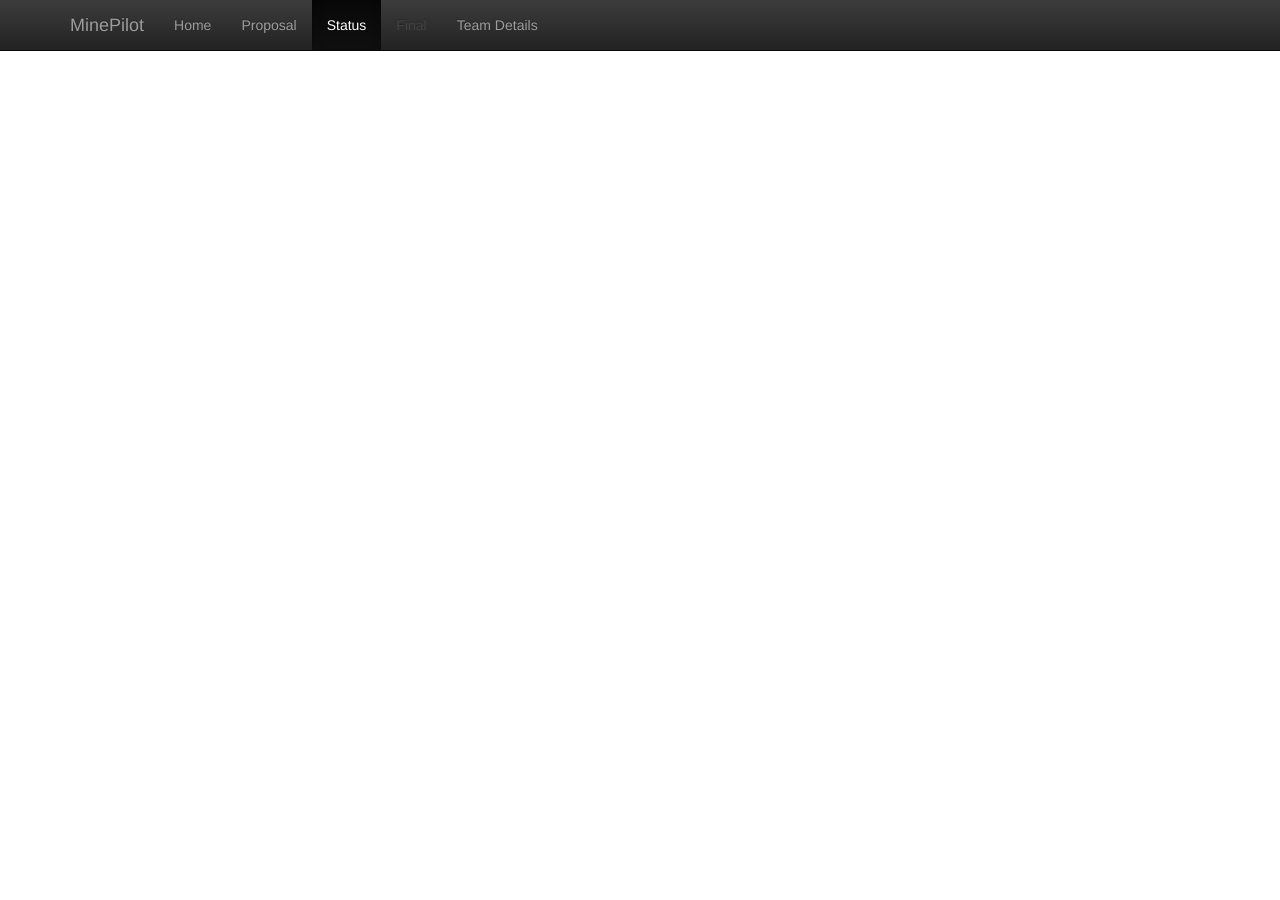
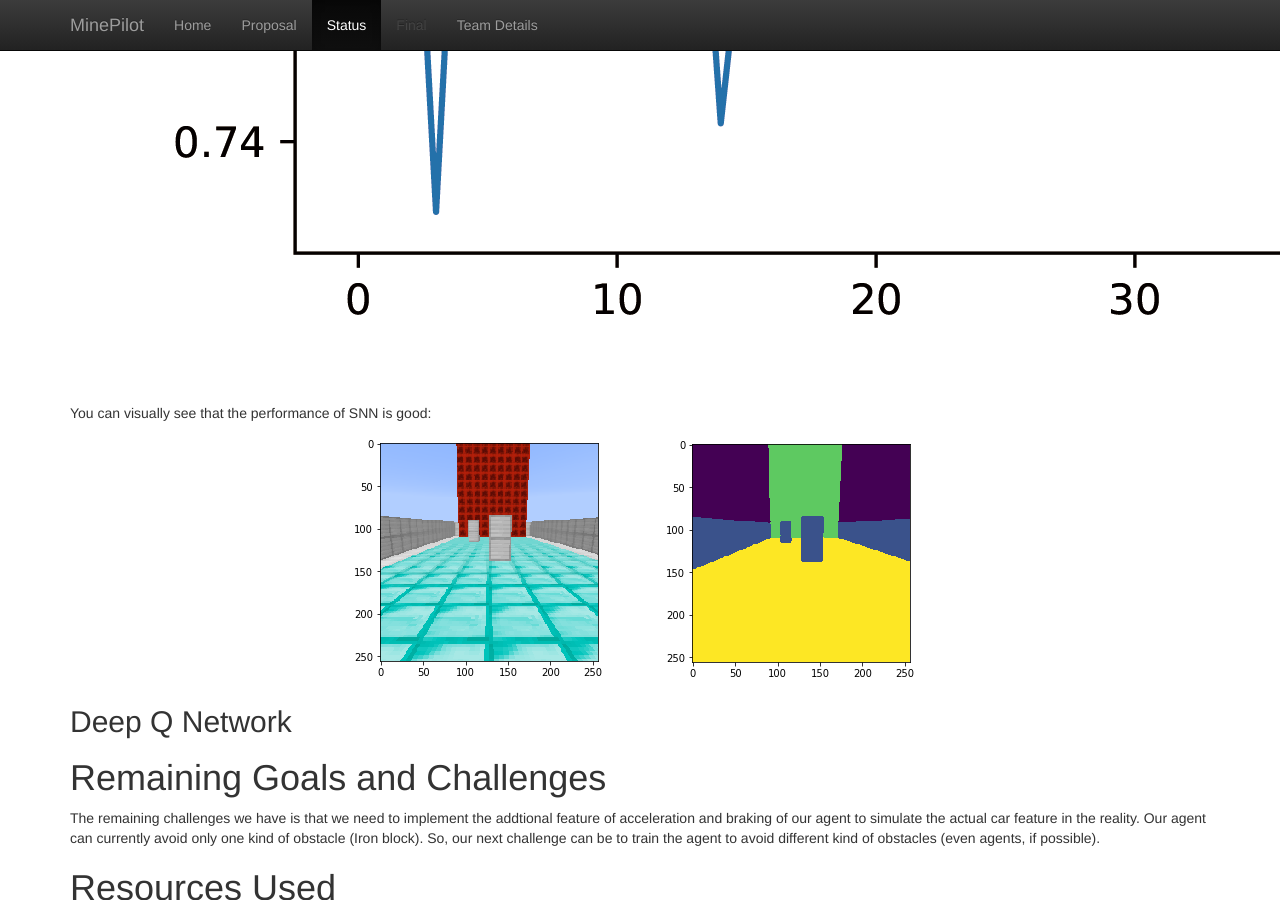
Before and after one commit to ziyangz5/MinePilot, a Jekyll site: the page built from docs/status.md, in a window 1280 px wide and 900 px high, scrolled down 5790 px. Built offline with Jekyll 4.4.1, drawn with Linux system fonts in a browser that asks for light colours; formulas are drawn with MathJax 3; a script that is not in the unit is left out; some of the changed text lies outside the part shown.

Commit message:
Update figs

```diff
--- a/docs/status.md
+++ b/docs/status.md
@@ -22,9 +22,9 @@ td {
 </style>
 
 # Video
-
+<center>
 <iframe width="560" height="315" src="https://www.youtube.com/embed/GvRxhDbpNqQ" frameborder="0" allow="accelerometer; autoplay; encrypted-media; gyroscope; picture-in-picture" allowfullscreen></iframe>
-
+</center>
 # Summary
 In this project, we try to solve a sub-problem of the self-driving problem, which is automatic obstacle avoidance. We s treat the main character “Steve” as a car. For now, it goes forward at a constant speed. At the same time, it can either horizontally move to right, or horizontal move to left, or just go straight. We want it to avoid all obstacles set on a road, and reach the destination. The destination is the red stone walls shown in the figure below. The size of the road is 9 by 30, and there are 9 pillars as obstacles on the road. On the edge of the road, there are two iron walls to detect if the agent drives off the road. You can see the details of the map from the figure below:
 <div style="text-align:center"><img src="figures/fig_2.png" /></div>
@@ -129,9 +129,15 @@ For the SNN, we mainly look into two types of metrics: pixel-wise cross entropy
 We trained our for 50 epochs, and we find that the loss converged nicely:
 <div style="text-align:center"><img src="figures/fig_6.png" /></div>
 
-We also tracked the pixel-wise accuracy given by $a=\frac{1}{mn}\sum_{i=0}^n\sum_{j=0}(y_{ij}==\hat{y}_{ij})$. The validation accuracy is a little bit noisy but it is increasing, and reached $85\%$ which is good enough for us.
+We also tracked the pixel-wise accuracy given by $a=\frac{1}{mn}\sum_{i=0}^n\sum_{j=0}(y_{ij}==\hat{y}_{ij})$. The validation accuracy is a little bit noisy but it is increasing, and reached $86\%$ which is good enough for us.
 
-## Deep Q-Learning Network
+<div style="text-align:center"><img src="figures/fig_7.png" /></div>
+
+You can visually see that the performance of SNN is good:
+
+<div style="text-align:center"><img src="figures/fig_8.png" /></div>
+
+## Deep Q Network
 
 
 # Remaining Goals and Challenges
```
Also changed, not shown: docs/figures/fig_7.png (added), docs/figures/fig_8.png (added).
